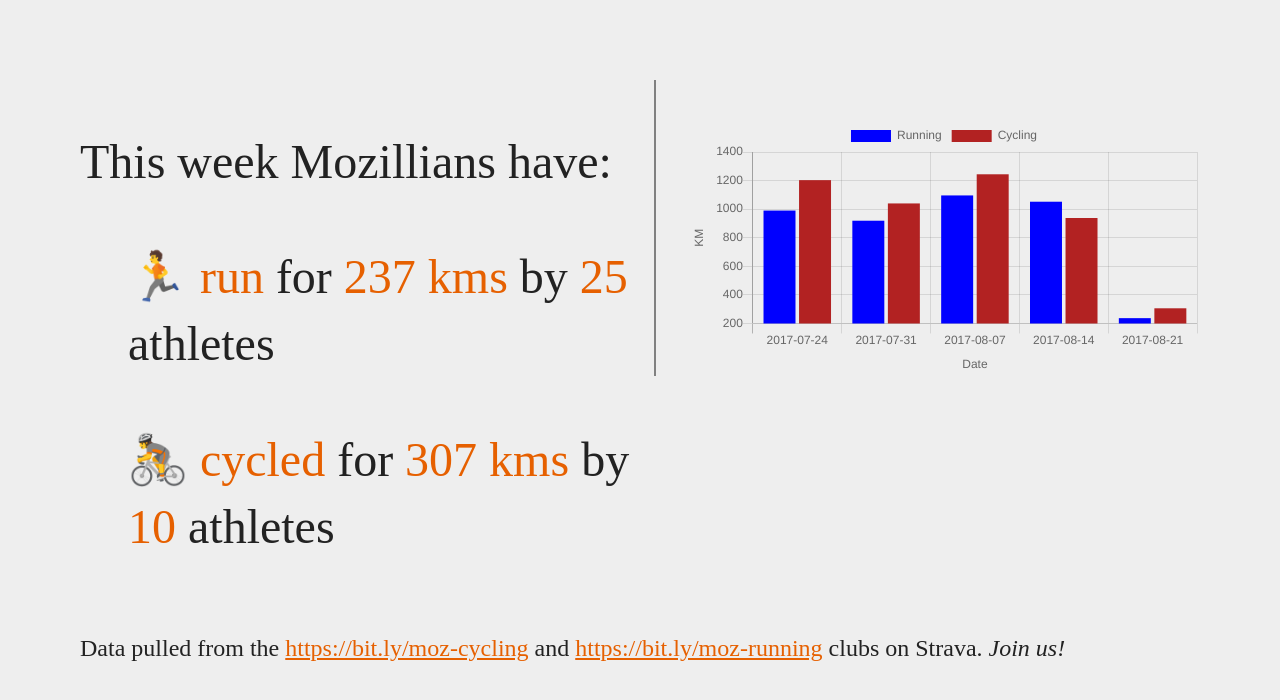
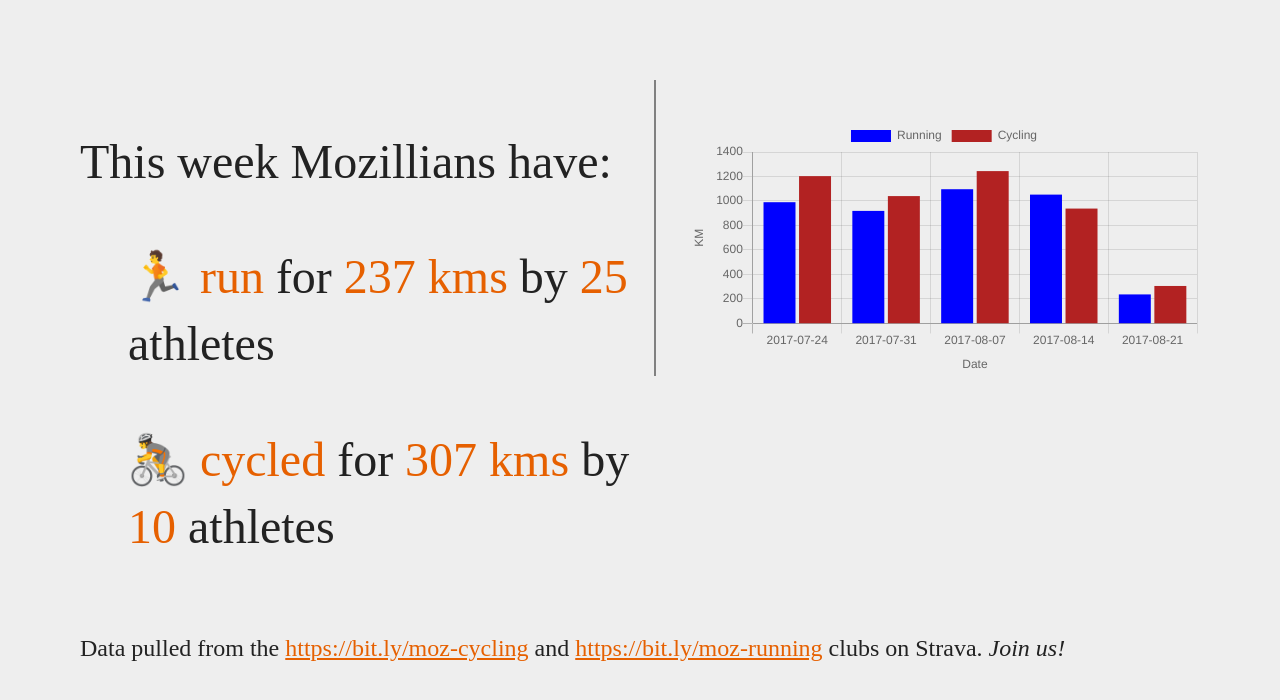
Before and after one commit to ioana-chiorean/mozilla-strava, a plain HTML site: page index.html in a window 1280 px wide. Drawn offline with nearby package versions, Linux system fonts and the light colour scheme; a web font is replaced by a local one.

Commit message:
working beginAtZero

```diff
--- a/assets/populate.js
+++ b/assets/populate.js
@@ -72,7 +72,9 @@ function showGraph() {
                   display: true,
                   labelString: 'KM'
               },
-              beginAtZero: true,
+              ticks: {
+                beginAtZero: true
+              },
           }]
       }
     }
--- a/assets/strava.css
+++ b/assets/strava.css
@@ -46,7 +46,7 @@ p {
     color: #E66000;
 }
 
-@media (max-width: 1000px) {
+@media (max-width: 800px) {
     .right {
         display: none;
     }
```
